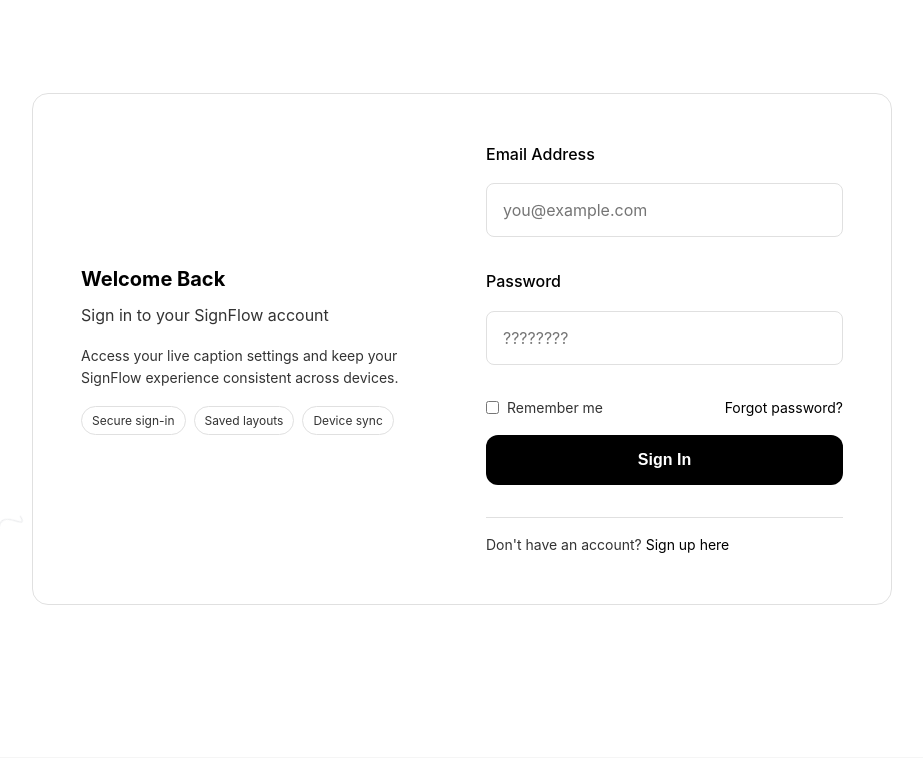
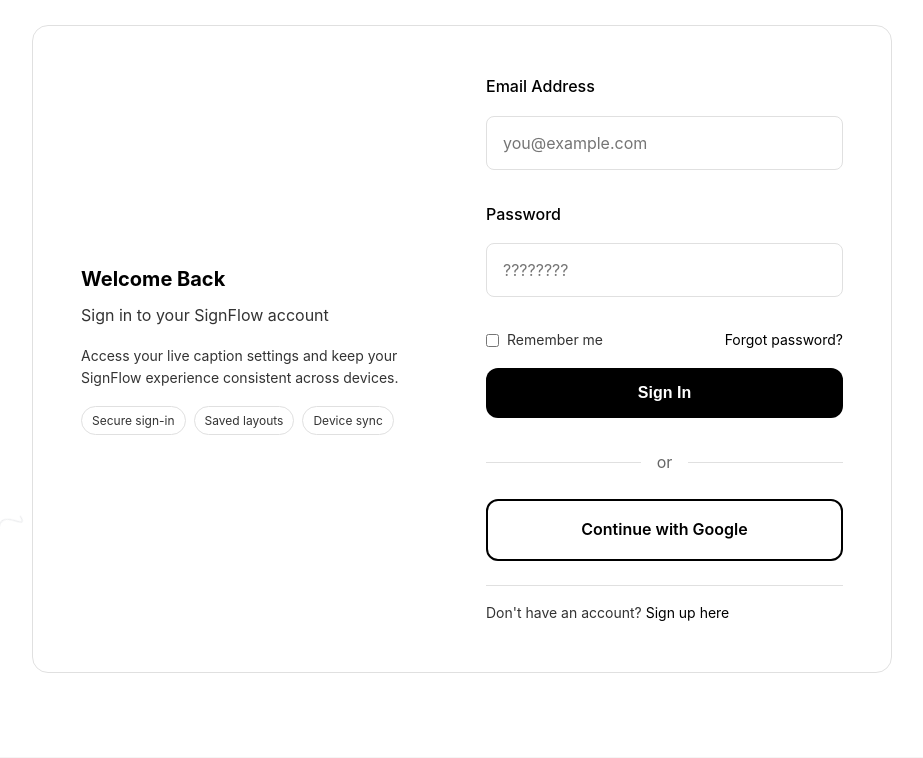
Before and after one commit to mano-dev-01/SignFlow, a Flask app: page /login in a window 1280 px wide. Shown: the part 91-849 px from the top of the page, without its empty margins (178-1101 px from the left). Run offline with Flask 3, Linux system fonts and the light colour scheme.

Commit message:
Added Oauth

```diff
--- a/Code/Website-LandingPage/main.py
+++ b/Code/Website-LandingPage/main.py
@@ -6,6 +6,7 @@ Flask application entry point
 import os
 from dotenv import load_dotenv
 from flask_sqlalchemy import SQLAlchemy
+from authlib.integrations.flask_client import OAuth
 
 load_dotenv()
 
@@ -20,11 +21,23 @@ app.config['LIVE_PREDICTION_SERVER_URL'] = os.environ.get(
     'LIVE_PREDICTION_SERVER_URL',
     'https://mano-dev-01-signflow-inference.hf.space',
 )
+app.config['GOOGLE_CLIENT_ID'] = os.environ.get('GOOGLE_CLIENT_ID')
+app.config['GOOGLE_CLIENT_SECRET'] = os.environ.get('GOOGLE_CLIENT_SECRET')
+app.config['GOOGLE_REDIRECT_URI'] = os.environ.get('GOOGLE_REDIRECT_URI')
 app.config['WINDOWS_DOWNLOAD_URL'] = os.environ.get(
     'SIGNFLOW_WINDOWS_DOWNLOAD_URL',
     'https://github.com/mano-dev-01/SignFlow/releases/download/v1.0.0/SignFlowSetup.exe',
 )
 db = SQLAlchemy(app)
+oauth = OAuth(app)
+
+google = oauth.register(
+    name='google',
+    client_id=app.config['GOOGLE_CLIENT_ID'],
+    client_secret=app.config['GOOGLE_CLIENT_SECRET'],
+    server_metadata_url='https://accounts.google.com/.well-known/openid-configuration',
+    client_kwargs={'scope': 'openid email profile'},
+)
 
 # User Model
 class User(db.Model):
@@ -166,10 +179,24 @@ def login():
         return render_template(
             'login.html',
             form_status='info',
-            form_message='Sign-in is currently disabled. Please check back soon.'
+            form_message='Use Google Sign-In to access your account.'
         )
 
     return render_template('login.html')
+
+
+@app.route('/auth/google')
+def auth_google():
+    """Start Google login."""
+    if not app.config.get('GOOGLE_CLIENT_ID') or not app.config.get('GOOGLE_CLIENT_SECRET'):
+        return render_template(
+            'login.html',
+            form_status='error',
+            form_message='Google Sign-In is not configured yet. Set GOOGLE_CLIENT_ID and GOOGLE_CLIENT_SECRET.'
+        )
+
+    redirect_uri = app.config.get('GOOGLE_REDIRECT_URI') or url_for('auth_google_callback', _external=True)
+    return google.authorize_redirect(redirect_uri)
 
 
 @app.route('/download/windows')
@@ -218,6 +245,44 @@ def donate(amount):
 @app.route('/logout')
 def logout():
     session.pop('user', None)
+    return redirect(url_for('index'))
+
+
+@app.route('/auth/google/callback')
+def auth_google_callback():
+    """Finish Google login and create the session."""
+    try:
+        token = google.authorize_access_token()
+        user_info = token.get('userinfo')
+
+        if not user_info:
+            user_info_response = google.get('https://openidconnect.googleapis.com/v1/userinfo')
+            if user_info_response.ok:
+                user_info = user_info_response.json()
+
+        if not user_info and token.get('id_token'):
+            user_info = google.parse_id_token(token)
+    except Exception as exc:
+        app.logger.exception('Google OAuth callback failed: %s', exc)
+        return render_template(
+            'login.html',
+            form_status='error',
+            form_message='Google Sign-In failed. Please try again.'
+        ), 400
+
+    if not user_info:
+        return render_template(
+            'login.html',
+            form_status='error',
+            form_message='Google did not return a user profile.'
+        ), 400
+
+    session['user'] = {
+        'id': user_info.get('sub'),
+        'email': user_info.get('email'),
+        'name': user_info.get('name'),
+        'picture': user_info.get('picture'),
+    }
     return redirect(url_for('index'))
 
 
--- a/Code/Website-LandingPage/requirements.txt
+++ b/Code/Website-LandingPage/requirements.txt
@@ -1,4 +1,5 @@
 flask==3.1.3
+Authlib==1.3.0
 requests==2.31.0
 python-dotenv==1.0.0
 flask-sqlalchemy==3.1.1
--- a/Code/Website-LandingPage/static/css/styles.css
+++ b/Code/Website-LandingPage/static/css/styles.css
@@ -2119,6 +2119,29 @@ code {
     text-decoration: underline;
 }
 
+.login-divider {
+    position: relative;
+    text-align: center;
+    margin: var(--spacing-md) 0;
+    color: var(--text-tertiary);
+}
+
+.login-divider::before {
+    content: '';
+    position: absolute;
+    top: 50%;
+    left: 0;
+    right: 0;
+    height: 1px;
+    background-color: var(--border-color);
+}
+
+.login-divider span {
+    background-color: var(--bg-secondary);
+    padding: 0 var(--spacing-sm);
+    position: relative;
+}
+
 .login-footer {
     text-align: left;
     padding: var(--spacing-sm) 0 0;
--- a/Code/Website-LandingPage/templates/login.html
+++ b/Code/Website-LandingPage/templates/login.html
@@ -48,6 +48,14 @@
                     <button type="submit" class="btn btn-primary btn-full">Sign In</button>
                 </form>
 
+                <div class="login-divider">
+                    <span>or</span>
+                </div>
+
+                <a class="btn btn-secondary btn-full" href="{{ url_for('auth_google') }}">
+                    Continue with Google
+                </a>
+
                 <div class="login-footer">
                     <p>Don't have an account? <a href="{{ url_for('contact') }}">Sign up here</a></p>
                 </div>
```
Also changed, not shown: Code/Website-LandingPage/templates/index.html (+8 -0 lines).
